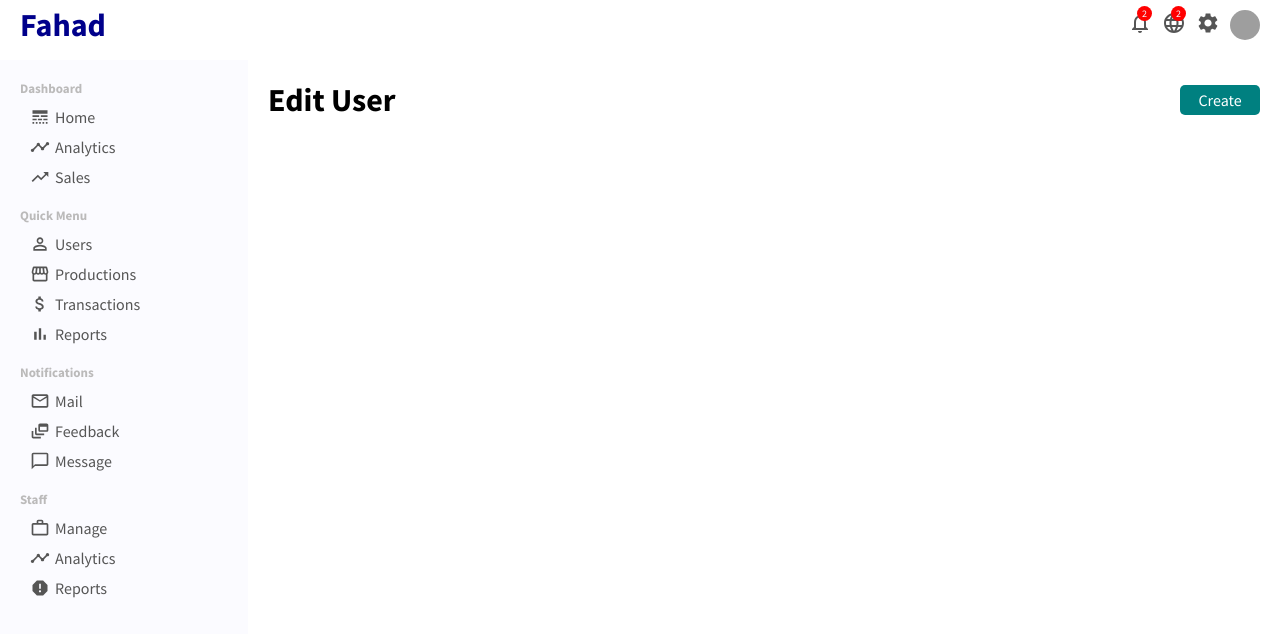
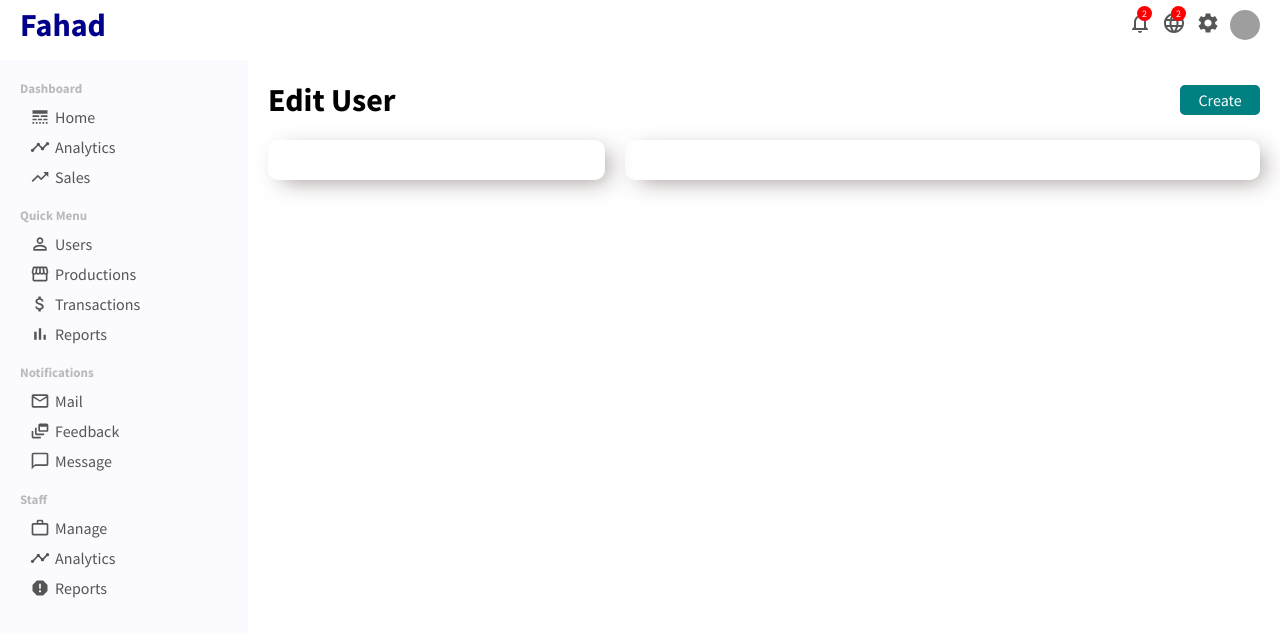
Before and after one commit to fahadsidd107/React-Admin-Panel, a React (Create React App) app: page /user/1 in a window 1280 px wide. Shown: the top 634 px of the page. Built offline with nearby package versions, Linux system fonts and the light colour scheme; grey boxes are pictures that could not be loaded.

Commit message:
work complete

```diff
--- a/src/pages/user/User.css
+++ b/src/pages/user/User.css
@@ -1,14 +1,14 @@
-.user{
+.user {
   flex: 4;
   padding: 20px;
 }
-.userTitleContainer{
+.userTitleContainer {
   display: flex;
   align-items: center;
   justify-content: space-between;
 }
 
-.userAddButton{
+.userAddButton {
   width: 80px;
   border: none;
   padding: 5px;
@@ -18,12 +18,25 @@
   font-size: 16px;
   cursor: pointer;
 }
-.userContainer{
+.userContainer {
   display: flex;
+  margin-top: 20px;
 }
 
-.userShow{
+.userShow {
   flex: 1;
   padding: 20px;
-
+  box-shadow: 8px 6px 23px -6px rgba(140, 125, 125, 0.88);
+  -webkit-box-shadow: 8px 6px 23px -6px rgba(140, 125, 125, 0.88);
+  -moz-box-shadow: 8px 6px 23px -6px rgba(140, 125, 125, 0.88);
+  border-radius: 10px;
 }
+.userUpdate {
+  flex: 2;
+  padding: 20px;
+  box-shadow: 8px 6px 23px -6px rgba(140, 125, 125, 0.88);
+  -webkit-box-shadow: 8px 6px 23px -6px rgba(140, 125, 125, 0.88);
+  -moz-box-shadow: 8px 6px 23px -6px rgba(140, 125, 125, 0.88);
+  margin-left: 20px;
+  border-radius: 10px;
+}
--- a/src/pages/user/User.jsx
+++ b/src/pages/user/User.jsx
@@ -1,20 +1,22 @@
-import React from 'react'
+import React from "react";
 import ReactDOM from "react-dom";
-import './User.css'
-import { } from '@material-ui/icons';
+import "./User.css";
+import {} from "@material-ui/icons";
 function User() {
   return (
-    <div className='user'>
-    <div className='userTitleContainer'>
-<h1 className='userTitle'>Edit User</h1>
-<button className='userAddButton'>Create</button>
+    <div className="user">
+      <div className="userTitleContainer">
+        <h1 className="userTitle">Edit User</h1>
+        <button className="userAddButton">Create</button>
+      </div>
+      <div className="userContainer">
+        <div className="userShow">
+
+        </div>
+        <div className="userUpdate"></div>
+      </div>
     </div>
-  <div className='userContainer'>
-    <div className='userShow'></div>
-    <div className='userUpdate'></div>
-  </div>
-    </div>
-  )
+  );
 }
 
-export default User
+export default User;
```
Lines whose indentation alone changed are shown as unchanged.
